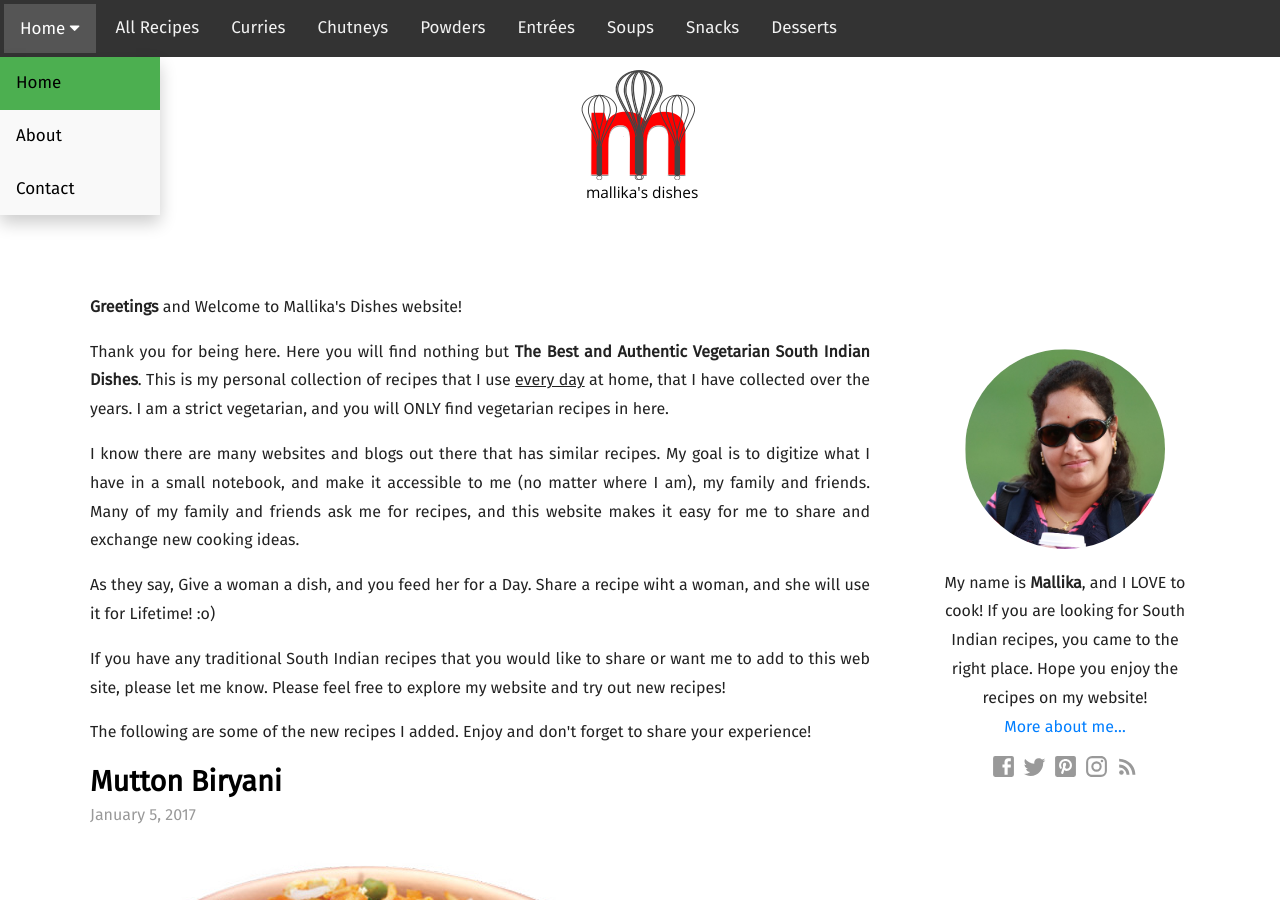
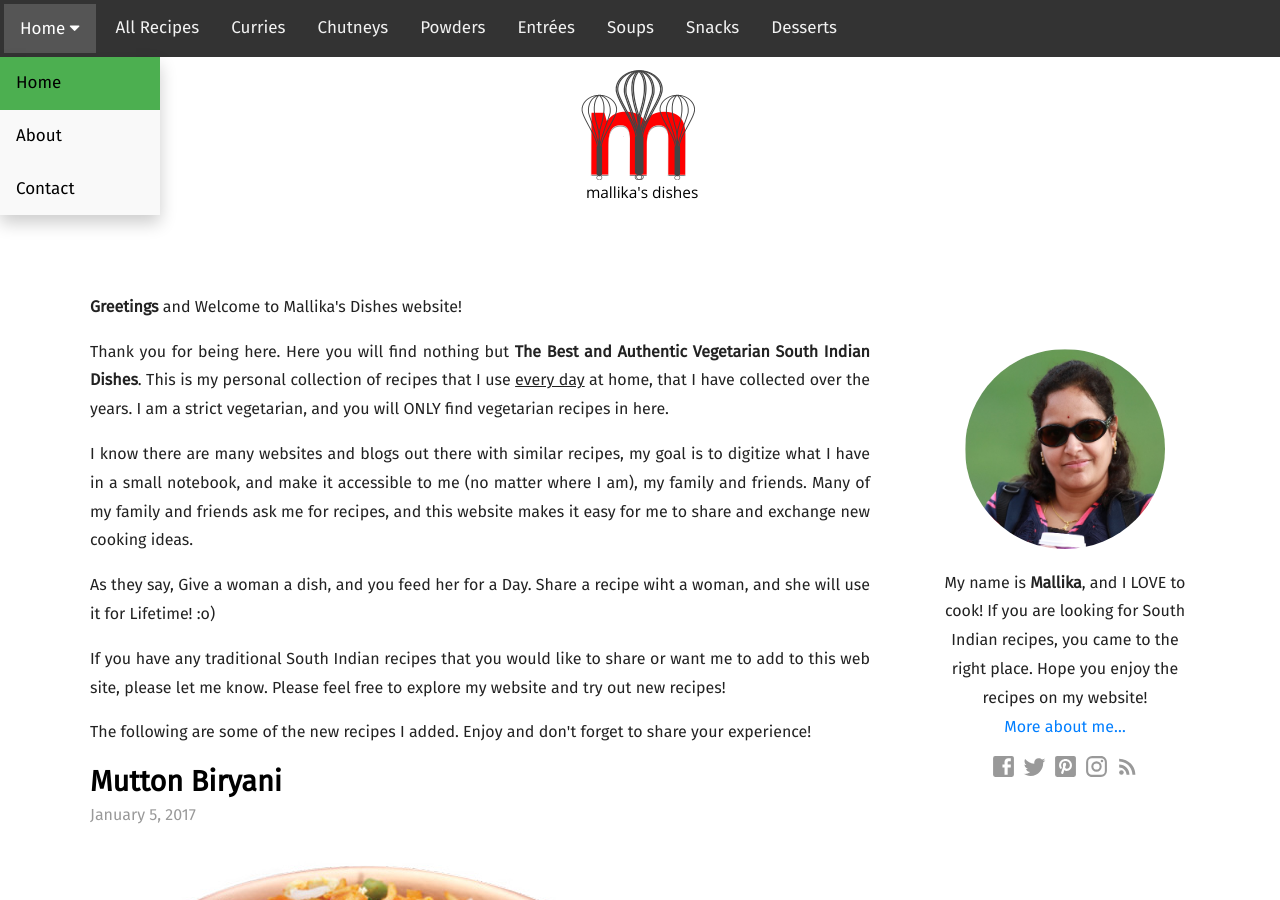
Before and after one commit to mallikasdishes/github.io, a Jekyll site: the page built from index.html, in a window 1280 px wide and 900 px high. Built offline with Jekyll 4.4.1, drawn with Linux system fonts in a browser that asks for light colours; some web fonts are replaced; the list of posts is cut into pages by our own code.

Commit message:
Update index.html

```diff
--- a/index.html
+++ b/index.html
@@ -7,7 +7,7 @@
 <p>Thank you for being here. Here you will find nothing but <strong>The Best and Authentic Vegetarian South Indian Dishes</strong>. This is my personal
 collection of recipes that I use <u>every day</u> at home, that I have collected over the years. I am a strict vegetarian, and you will ONLY find vegetarian recipes in here. </p>
 
-<p>I know there are many websites and blogs out there that has similar recipes. My goal is to digitize what I have in a small notebook, and make it accessible to me (no matter where I am), my family and friends.
+<p>I know there are many websites and blogs out there with similar recipes, my goal is to digitize what I have in a small notebook, and make it accessible to me (no matter where I am), my family and friends.
 Many of my family and friends ask me for recipes, and this website makes it easy for me to share and exchange new cooking ideas.</p>
 
 <p>As they say, Give a woman a dish, and you feed her for a Day. Share a recipe wiht a woman, and she will use it for Lifetime! :o)</p>
```
